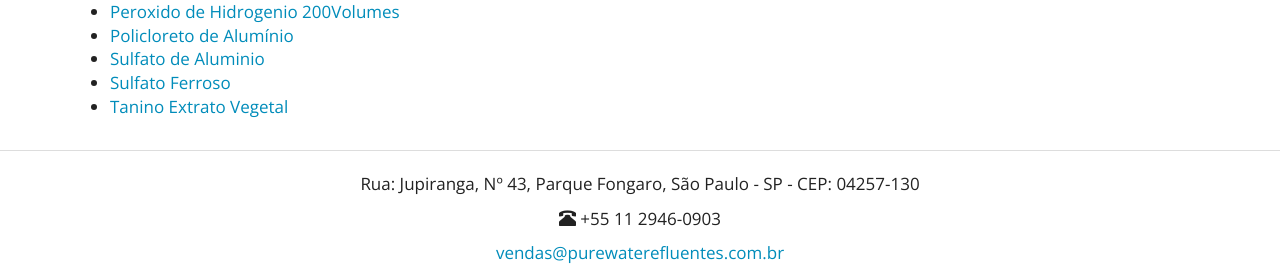
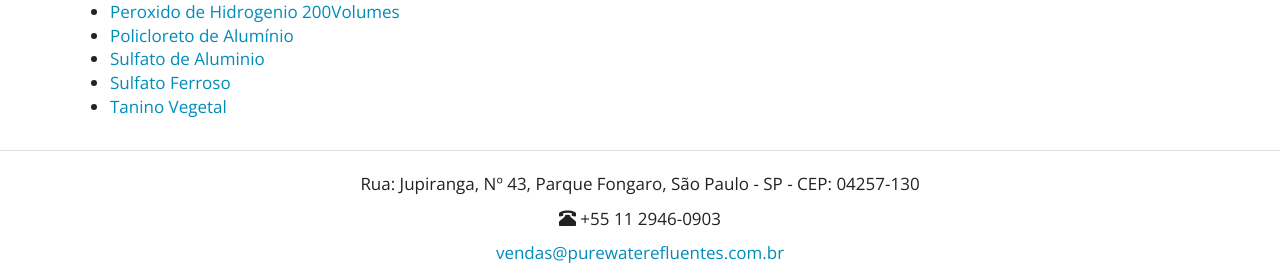
Before and after one commit to purewaterefluentes/purewaterefluentes.github.io, a Jekyll site: the page built from produtos/index.md, in a window 1280 px wide and 900 px high, scrolled down 675 px. Shown: the part 625-897 px from the top of the window. Built offline with Jekyll 4.4.1, drawn with Linux system fonts in a browser that asks for light colours; nearby versions of some CDN libraries; library files that are not in the unit come from our copies.

Commit message:
Update index.md

```diff
--- a/produtos/index.md
+++ b/produtos/index.md
@@ -47,4 +47,4 @@ subtitle: Produtos químicos para tratamento de água e efluentes industriais
 - [Policloreto de Alumínio](policloreto-de-aluminio.html)
 - [Sulfato de Aluminio](sulfato-de-aluminio.html)
 - [Sulfato Ferroso](sulfato-ferroso.html)
-- [Tanino Extrato Vegetal](tanino-vegetal.html)
+- [Tanino Vegetal](tanino-vegetal.html)
```
